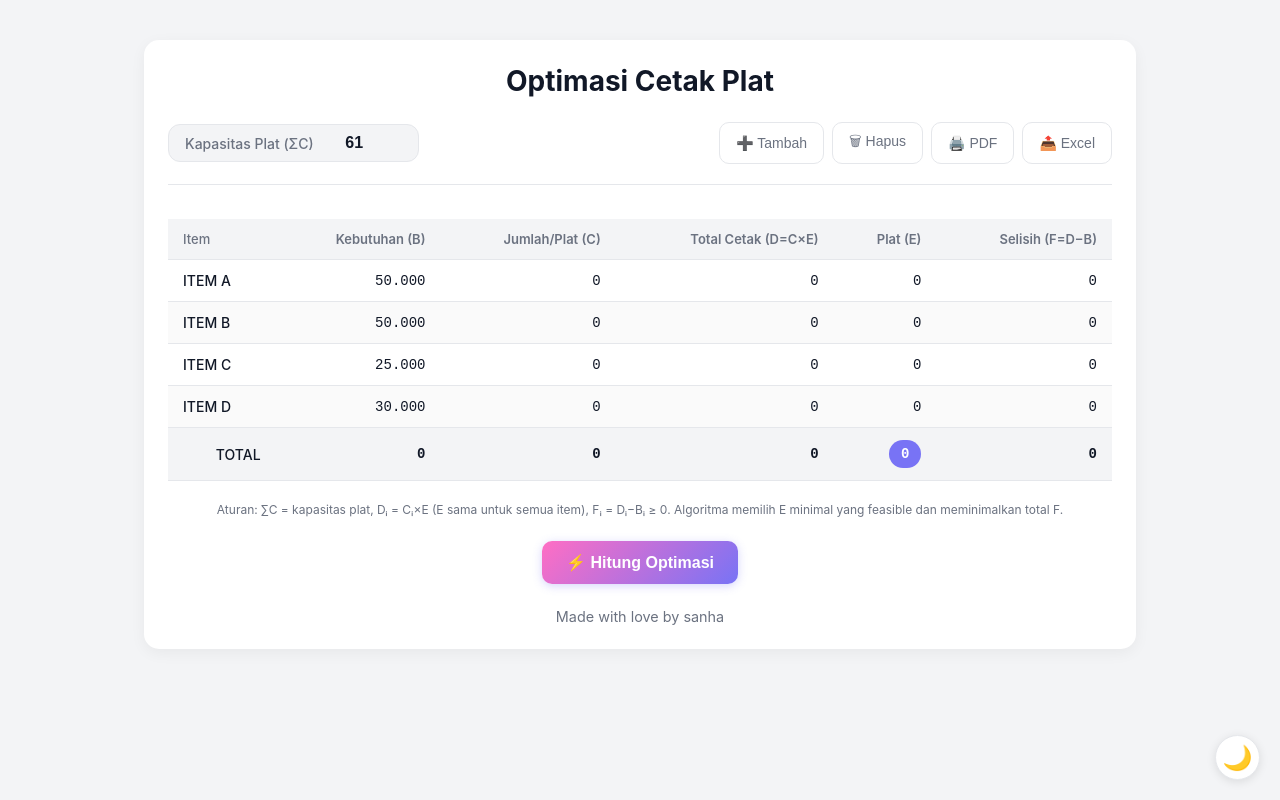
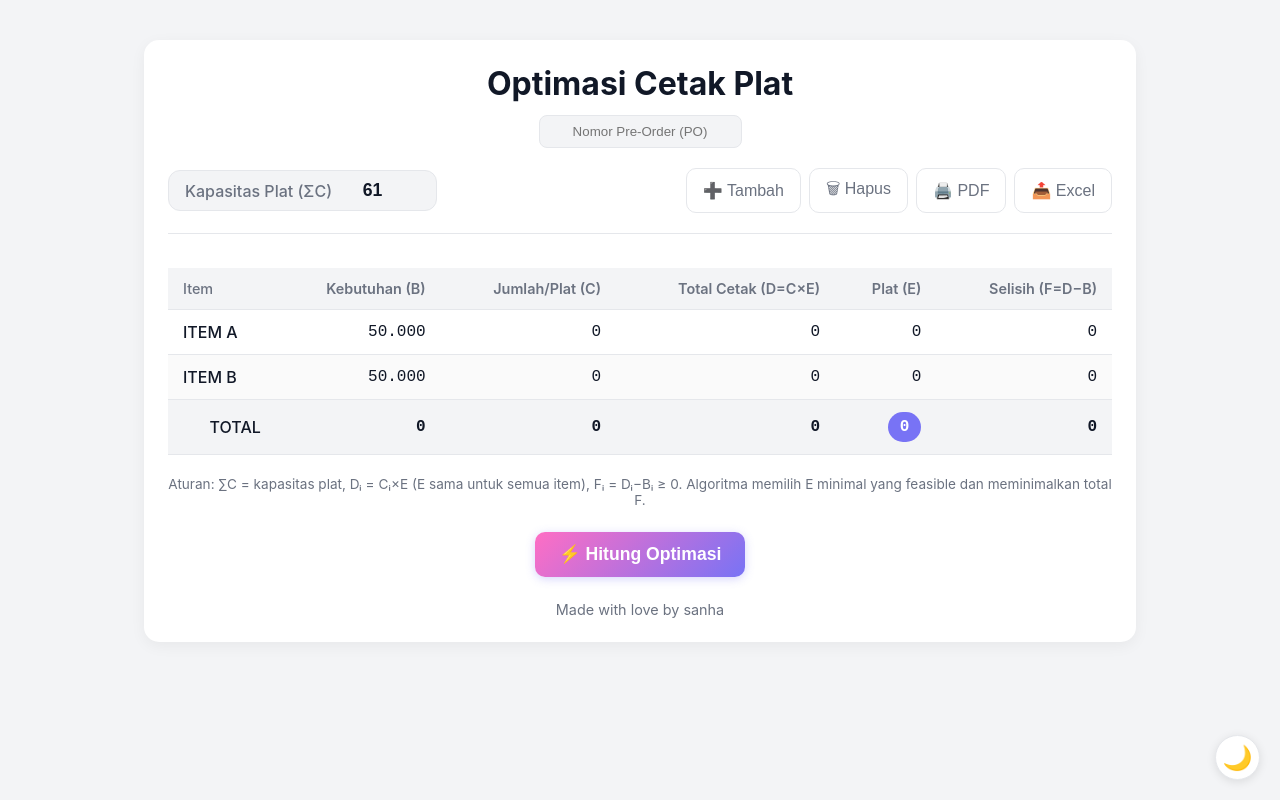
Before and after one commit to seonha14/PlatCount, a plain HTML site: page index.html in a window 1280 px wide. Drawn offline with nearby package versions, Linux system fonts and the light colour scheme.

Commit message:
Update index.html

```diff
--- a/index.html
+++ b/index.html
@@ -22,6 +22,8 @@
       --border-light: #e5e7eb;
       --border-dark: #374151;
       --primary-color: #7873f5;
+      --blue-color: #3498db;
+      --red-color: #e74c3c;
     }
 
     * { box-sizing: border-box; }
@@ -32,6 +34,7 @@
       background: var(--bg-light);
       color: var(--text-light);
       transition: background 0.3s, color 0.3s;
+      font-size: 14px; /* Base font size for mobile */
     }
     body.dark {
       background: var(--bg-dark);
@@ -57,10 +60,31 @@
     }
 
     h1 {
-      margin: 0 0 24px;
-      font-size: 28px;
+      margin: 0 0 12px;
+      font-size: 26px;
       text-align: center;
       font-weight: 700;
+    }
+
+    .po-input-container {
+        text-align: center;
+        margin-bottom: 20px;
+    }
+
+    .po-input {
+        border: 1px solid var(--border-light);
+        background: var(--bg-light);
+        border-radius: 8px;
+        padding: 8px 12px;
+        outline: none;
+        color: var(--text-light);
+        text-align: center;
+        font-weight: 500;
+    }
+    body.dark .po-input {
+        background: var(--bg-dark);
+        border-color: var(--border-dark);
+        color: var(--text-dark);
     }
 
     .toolbar {
@@ -90,7 +114,7 @@
     }
 
     .input-group label {
-      font-size: 14px;
+      font-size: 1em;
       color: var(--subtext-light);
       font-weight: 500;
     }
@@ -101,7 +125,7 @@
       outline: none;
       background: transparent;
       color: inherit;
-      font-size: 1rem;
+      font-size: 1.1em;
       font-weight: 600;
       width: 80px;
       text-align: center;
@@ -118,7 +142,7 @@
       background: var(--card-light);
       font-weight: 500;
       transition: all 0.2s;
-      font-size: 14px;
+      font-size: 1em;
     }
     body.dark .btn {
       background: var(--card-dark);
@@ -131,8 +155,8 @@
       color: var(--primary-color);
     }
     .btn.danger:hover {
-        border-color: #ef4444;
-        color: #ef4444;
+        border-color: var(--red-color);
+        color: var(--red-color);
     }
 
     .btn-primary {
@@ -143,7 +167,7 @@
       text-decoration: none;
       font-weight: 700;
       transition: transform 0.2s, box-shadow 0.2s;
-      font-size: 1rem;
+      font-size: 1.1em;
       box-shadow: 0 2px 10px rgba(120, 115, 245, 0.3);
       border: none;
       cursor: pointer;
@@ -153,10 +177,7 @@
       box-shadow: 0 4px 15px rgba(120, 115, 245, 0.5);
     }
 
-    .table-container {
-      overflow-x: auto;
-      padding-bottom: 5px;
-    }
+    .table-container { overflow-x: auto; padding-bottom: 5px; }
 
     table {
       width: 100%;
@@ -169,7 +190,7 @@
       background: var(--bg-light);
       color: var(--subtext-light);
       padding: 12px 15px;
-      font-size: 13px;
+      font-size: 0.9em;
       text-align: right;
       font-weight: 600;
       border-bottom: 1px solid var(--border-light);
@@ -185,7 +206,7 @@
       padding: 12px 15px;
       text-align: right;
       font-family: monospace, sans-serif;
-      font-size: 14px;
+      font-size: 1em;
     }
     body.dark tbody td, body.dark tfoot td { border-color: var(--border-dark); }
 
@@ -209,7 +230,7 @@
     }
     body.dark tfoot td { background: var(--bg-dark); }
 
-    .note { font-size: 12px; color: var(--subtext-light); margin-top: 16px; text-align: center; }
+    .note { font-size: 0.85em; color: var(--subtext-light); margin-top: 16px; text-align: center; }
     body.dark .note { color: var(--subtext-dark); }
 
     .pill {
@@ -219,7 +240,7 @@
       background: var(--primary-color);
       color: #fff;
       font-weight: 700;
-      font-size: 14px;
+      font-size: 1em;
     }
 
     .f-ok { color: #10b981; }
@@ -228,7 +249,7 @@
     footer {
         text-align: center;
         margin-top: 24px;
-        font-size: 0.9rem;
+        font-size: 0.9em;
         color: var(--subtext-light);
     }
     body.dark footer { color: var(--subtext-dark); }
@@ -248,10 +269,17 @@
       justify-content: center;
       box-shadow: 0 2px 10px rgba(0,0,0,0.1);
       border: 1px solid var(--border-light);
+      z-index: 99;
     }
     body.dark .theme-toggle {
         background: var(--card-dark);
         border-color: var(--border-dark);
+    }
+
+    /* FONT DESKTOP LEBIH BESAR */
+    @media (min-width: 768px) {
+        body { font-size: 16px; }
+        h1 { font-size: 32px; }
     }
 
   </style>
@@ -260,6 +288,10 @@
   <div class="wrap">
     <div class="card">
       <h1>Optimasi Cetak Plat</h1>
+
+      <div class="po-input-container">
+          <input type="text" id="poNumberInput" class="po-input" placeholder="Nomor Pre-Order (PO)">
+      </div>
 
       <div class="toolbar">
         <div class="input-group">
@@ -303,22 +335,6 @@
                 <td class="e">0</td>
                 <td class="f">0</td>
               </tr>
-              <tr>
-                <td contenteditable="true">ITEM C</td>
-                <td contenteditable="true">25.000</td>
-                <td class="c">0</td>
-                <td class="d">0</td>
-                <td class="e">0</td>
-                <td class="f">0</td>
-              </tr>
-              <tr>
-                <td contenteditable="true">ITEM D</td>
-                <td contenteditable="true">30.000</td>
-                <td class="c">0</td>
-                <td class="d">0</td>
-                <td class="e">0</td>
-                <td class="f">0</td>
-              </tr>
             </tbody>
             <tfoot>
               <tr>
@@ -349,11 +365,9 @@
 const bodyEl = document.getElementById('body');
 const themeToggle = document.getElementById("themeToggle");
 
-// --- FUNGSI PARSING ANGKA YANG DIPERBAIKI ---
 function parseNum(txt){
   if(typeof txt === 'number') return txt;
   if(!txt) return 0;
-  // Hapus semua karakter kecuali digit dan tanda minus
   const cleanedText = (''+txt).replace(/[^\d-]/g, '');
   return parseInt(cleanedText, 10) || 0;
 }
@@ -362,10 +376,7 @@ function addRow(){
   const tr=document.createElement('tr');
   tr.innerHTML=`<td contenteditable="true">ITEM ${bodyEl.rows.length+1}</td>
     <td contenteditable="true">0</td>
-    <td class="c">0</td>
-    <td class="d">0</td>
-    <td class="e">0</td>
-    <td class="f">0</td>`;
+    <td class="c">0</td><td class="d">0</td><td class="e">0</td><td class="f">0</td>`;
   bodyEl.appendChild(tr);
 }
 function removeRow(){ if(bodyEl.rows.length>1) bodyEl.deleteRow(bodyEl.rows.length-1); }
@@ -420,7 +431,6 @@ function optimasi(){
   document.getElementById('totF').textContent=totF.toLocaleString('id-ID');
 }
 
-// --- FUNGSI PENGUMPUL DATA UNTUK EXPORT ---
 function getTableData() {
     const header=["Item","Kebutuhan (B)","Jumlah/Plat (C)","Total Cetak (D)","Plat (E)","Selisih (F)"];
     const data=[];
@@ -447,50 +457,59 @@ function getTableData() {
     return { header, data, footer };
 }
 
+// --- FUNGSI EXCEL DIPERBAIKI ---
+function exportXlsx(){
+  try {
+    const { header, data, footer } = getTableData();
+    const sheetData = [header, ...data, footer];
+    const wb = XLSX.utils.book_new();
+    const ws = XLSX.utils.aoa_to_sheet(sheetData);
+    XLSX.utils.book_append_sheet(wb, ws, 'Optimasi');
 
-function exportXlsx(){
-  const { header, data, footer } = getTableData();
-  const sheetData = [header, ...data, footer];
+    // Metode download yang lebih kompatibel
+    const wbout = XLSX.write(wb, { bookType: 'xlsx', type: 'array' });
+    const blob = new Blob([wbout], { type: 'application/vnd.openxmlformats-officedocument.spreadsheetml.sheet' });
+    const a = document.createElement('a');
+    a.href = URL.createObjectURL(blob);
+    a.download = 'optimasi_cetak_plat.xlsx';
+    document.body.appendChild(a);
+    a.click();
+    document.body.removeChild(a);
 
-  try{
-    const wb=XLSX.utils.book_new();
-    // Gunakan aoa_to_sheet agar tipe data (angka) tetap terjaga
-    const ws=XLSX.utils.aoa_to_sheet(sheetData);
-    XLSX.utils.book_append_sheet(wb, ws, 'Optimasi');
-    XLSX.writeFile(wb, 'optimasi_cetak_plat.xlsx');
-  } catch(err){
+  } catch (err) {
     alert("Gagal mengekspor ke Excel. Coba lagi.");
     console.error(err);
   }
 }
 
+// --- FUNGSI PDF DIPERBARUI ---
 function exportPdf() {
     const { header, data, footer } = getTableData();
     const { jsPDF } = window.jspdf;
-
-    // Inisialisasi dokumen PDF
     const doc = new jsPDF();
 
-    // Menambahkan judul
+    const poNumber = document.getElementById('poNumberInput').value;
+    let pdfTitle = 'Hasil Optimasi Cetak Plat';
+    if (poNumber && poNumber.trim() !== '') {
+        pdfTitle += ` PO: ${poNumber.trim()}`;
+    }
+
     doc.setFontSize(18);
-    doc.text('Hasil Optimasi Cetak Plat', 14, 22);
+    doc.text(pdfTitle, 14, 22);
 
-    // Menggunakan autoTable untuk membuat tabel
     doc.autoTable({
         head: [header],
         body: data,
         foot: [footer],
         startY: 30,
         theme: 'grid',
-        headStyles: { fillColor: [120, 115, 245] }, // Warna ungu dari tema
+        headStyles: { fillColor: [52, 152, 219] }, // Warna BIRU
         footStyles: { fontStyle: 'bold' }
     });
 
-    doc.save('optimasi_cetak_plat.pdf');
+    doc.save(`optimasi_plat_${poNumber || 'report'}.pdf`);
 }
 
-
-// --- FUNGSI TEMA ---
 function toggleTheme() {
     const isDark = document.body.classList.toggle("dark");
     themeToggle.textContent = isDark ? "☀️" : "🌙";
@@ -505,7 +524,6 @@ document.getElementById('btnExportXlsx').addEventListener('click', exportXlsx);
 document.getElementById('btnExportPdf').addEventListener('click', exportPdf);
 themeToggle.addEventListener("click", toggleTheme);
 
-// Cek tema saat pertama kali load
 (function () {
     const savedTheme = localStorage.getItem("theme");
     if (savedTheme === "dark") {
```
